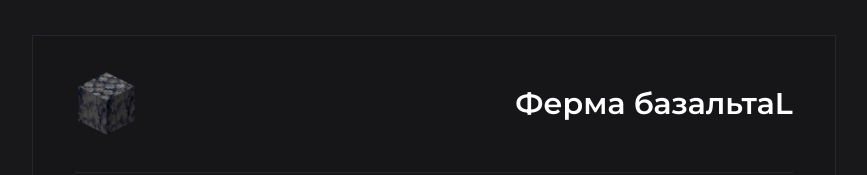
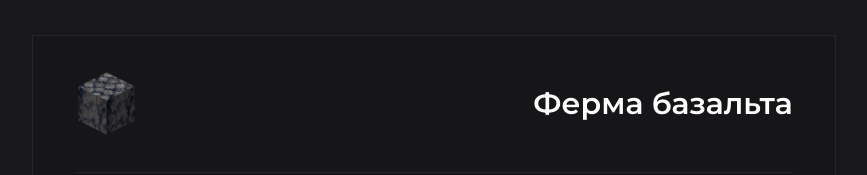
Before and after one commit to Mal4uLIJka/PepeFarm, a plain HTML site: page index.html in a window 1280 px wide. Shown: the part 8597-8772 px from the top of the page, without its empty margins (206-1073 px from the left). Drawn offline with Linux system fonts and the light colour scheme.

Commit message:
Update index.html

```diff
--- a/index.html
+++ b/index.html
@@ -660,7 +660,7 @@
                                 <img src="./img/basalt.png" height="63px" width="63px" alt="basalt" class="imgFarm">
                             </div>
 
-                            <div class="name">Ферма базальтаL</div>
+                            <div class="name">Ферма базальта</div>
 
                         </div>
 
```
